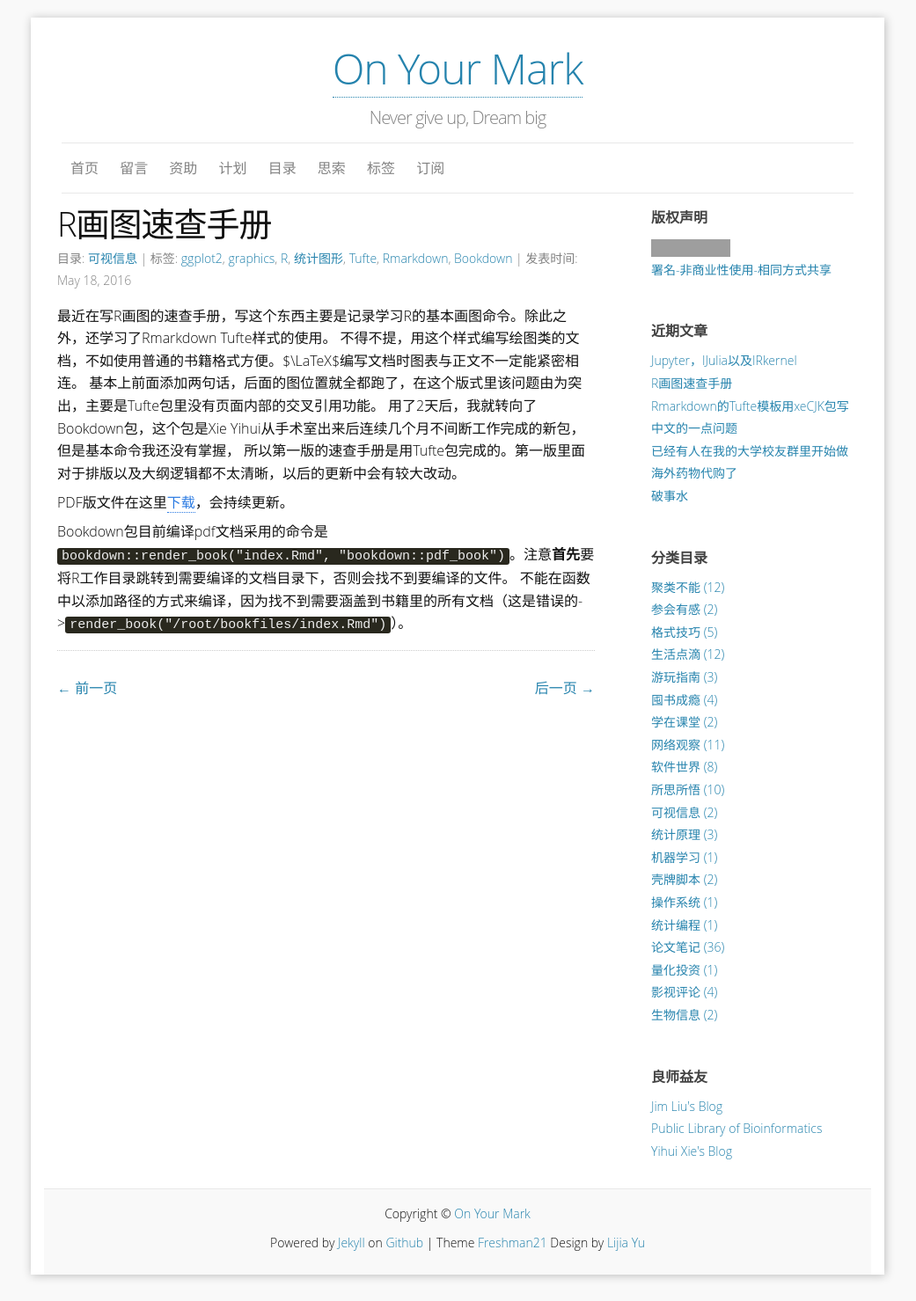
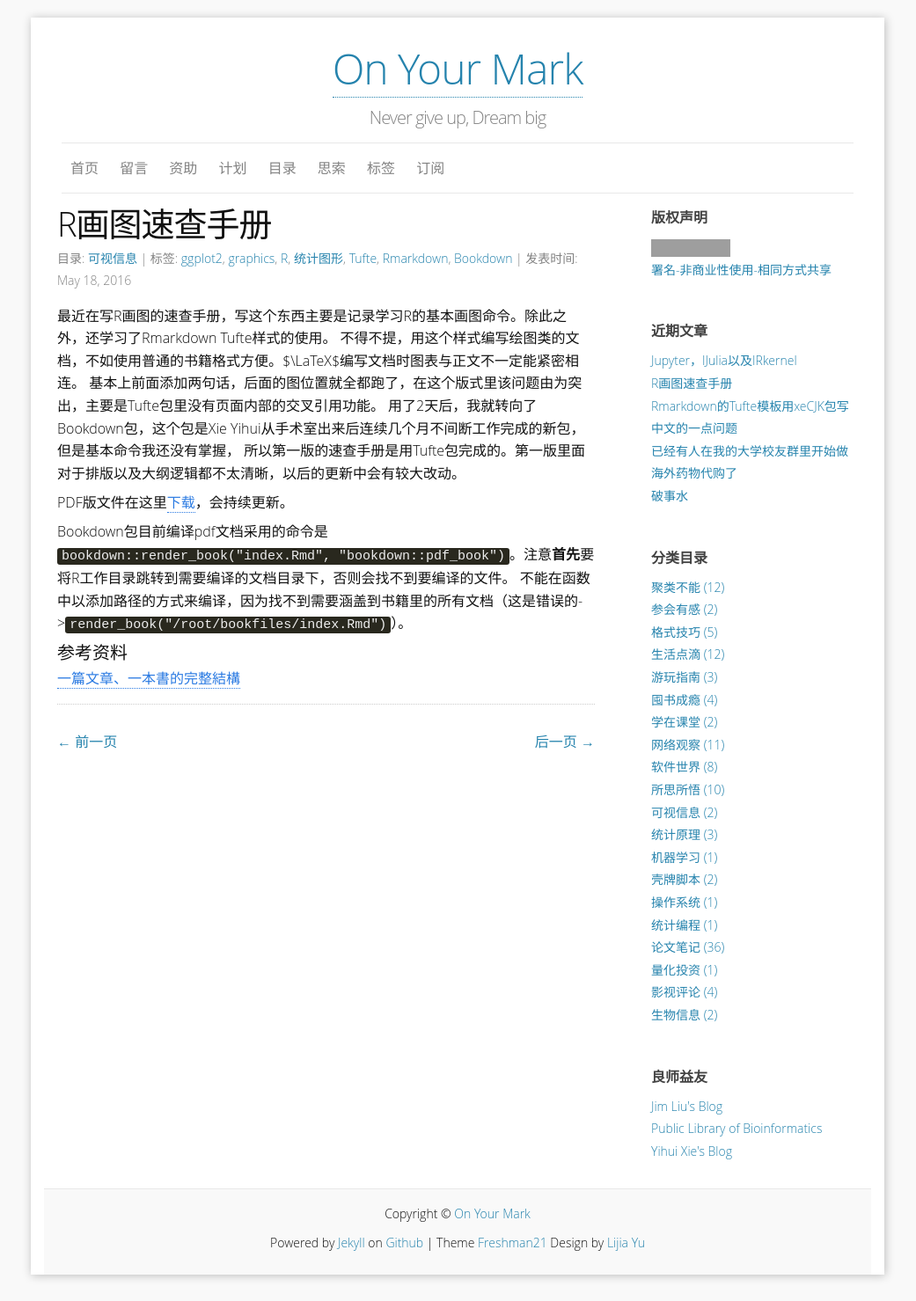
Before and after one commit to yulijia/cn, a Jekyll site: the page built from _posts/2016-05-18-simple-graphs-with-R.md, in a window 1280 px wide. Shown: the whole page at 88% size, without its empty margins (120-1161 px from the left). Built offline with Jekyll 4.4.1, drawn with Linux system fonts in a browser that asks for light colours; some web fonts are replaced; comment, search, counter and statistics services are not loaded; grey boxes are pictures that could not be loaded.

Commit message:
update(content): reference

```diff
--- a/_posts/2016-05-18-simple-graphs-with-R.md
+++ b/_posts/2016-05-18-simple-graphs-with-R.md
@@ -24,3 +24,7 @@ PDF版文件在这里[下载](http://yulijia.net/projects/SimpleGraphswithR.pdf)
 
 Bookdown包目前编译pdf文档采用的命令是`bookdown::render_book("index.Rmd", "bookdown::pdf_book")`。注意**首先**要将R工作目录跳转到需要编译的文档目录下，否则会找不到要编译的文件。
 不能在函数中以添加路径的方式来编译，因为找不到需要涵盖到书籍里的所有文档（这是错误的->`render_book("/root/bookfiles/index.Rmd")`）。
+
+#### 参考资料
+
+[ 一篇文章、一本書的完整結構](http://www.cs.pu.edu.tw/~wckuo/doc/latex123/node12.html)
```
